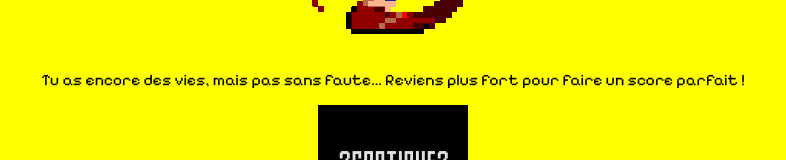
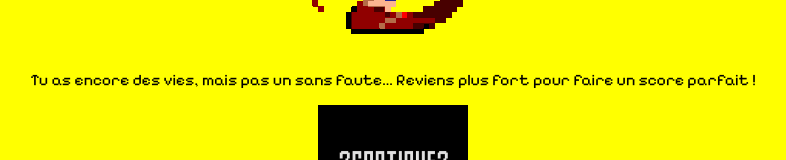
Before and after one commit to ChrisG-WCS/ProtoJam, a React (Vite) app: page /almostperfect in a window 1280 px wide. Shown: the part 399-559 px from the top of the page, without its empty margins (247-1033 px from the left). Built offline with nearby package versions, Linux system fonts and the light colour scheme.

Commit message:
Fix sentence almostPerfect

```diff
--- a/src/page/AlmostPerfect.tsx
+++ b/src/page/AlmostPerfect.tsx
@@ -25,7 +25,7 @@ const AlmostPerfect = () => {
         style={{ maxWidth: "300px", marginBottom: "1rem" }}
       />
       <p>
-        Tu as encore des vies, mais pas sans faute... Reviens plus fort pour
+        Tu as encore des vies, mais pas un sans faute... Reviens plus fort pour
         faire un score parfait !
       </p>
       <img
```
